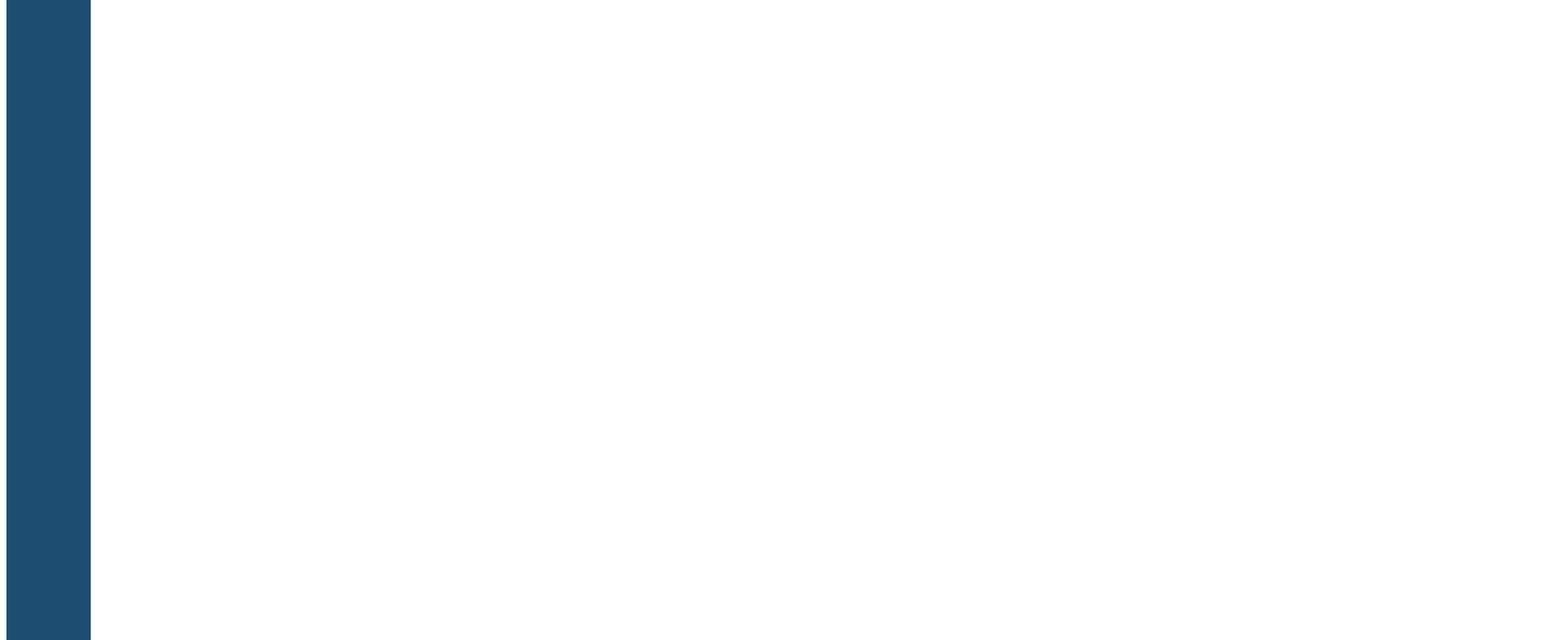
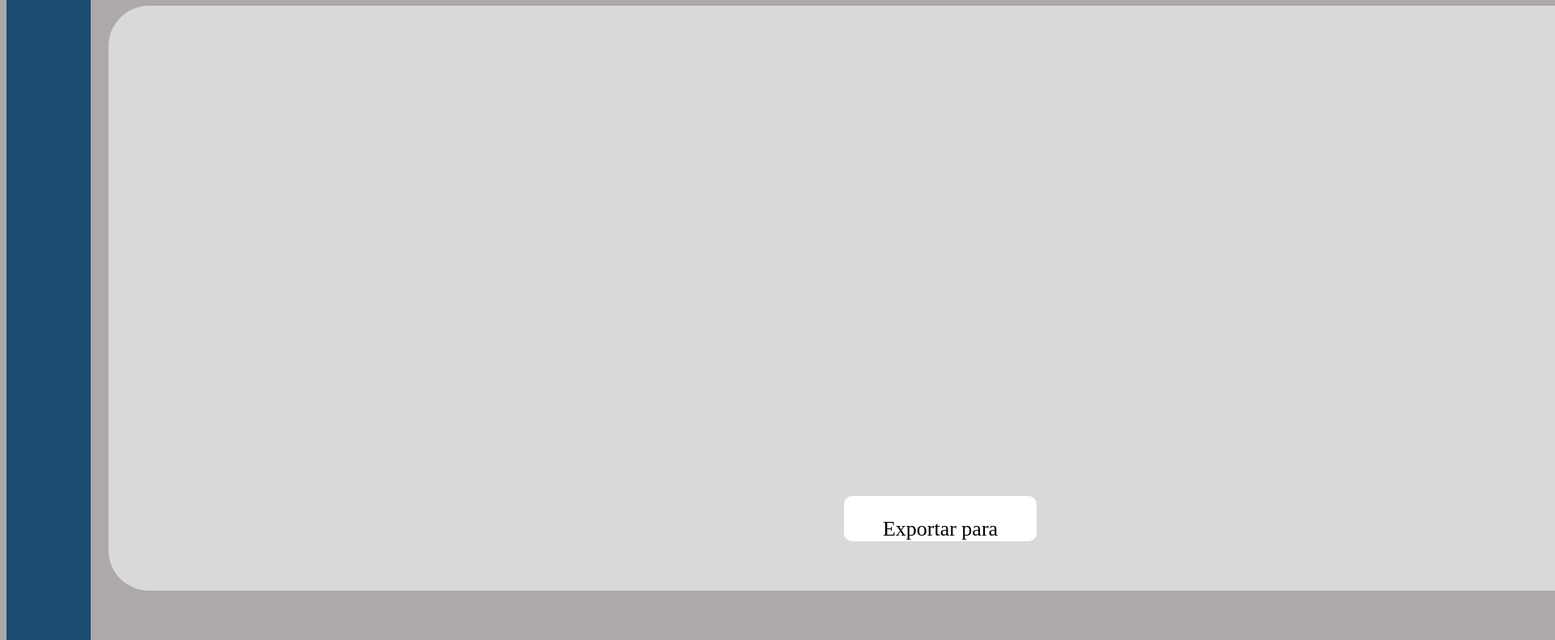
Before and after one commit to DevNoahF/VrumVrumHealth, a plain HTML site: page src/pages/adm/adm_paciente_table.html in a window 1280 px wide. Shown: the part 131-922 px from the top of the page at 81% size, 1920 px wide, since content can reach past the window. Drawn offline with Linux system fonts and the light colour scheme.

Commit message:
WIP- fixed side bar, create patients table and export

```diff
--- a/src/pages/adm/adm_paciente_table.css
+++ b/src/pages/adm/adm_paciente_table.css
@@ -1,5 +1,9 @@
+html{
+    height: 100%;
+}
+
 body{
-    color: #ADA9A9;
+    background: #ADA9A9;
 }
 
 h1{
@@ -20,13 +24,39 @@ p{
 #titulo{
     font-family: Arial ;
     text-align: left;
+    display: inline-block;
+
     padding-left: 175px;
     padding-top: 50px;
     font-size: 64
 }
 
 .side_bar{
+    float: left;
     width: 104px;
     height: 1081px;
     background-color: #1d4d71;
 }
+
+.tabela{
+    width:3264px;
+    height:723px;
+    margin-left:10%;
+    border-radius: 50px;
+    background: #D9D9D9;
+}
+
+#exportar{
+    position: fixed;
+    bottom:0;
+    right: 0;
+    border-radius: 10px;
+    width: 238px;
+    height: 56px;
+    background: #FFFFFF;
+}
+
+#export_text{
+    text-align: center;
+    font-size: 26px;
+}
--- a/src/pages/adm/adm_paciente_table.html
+++ b/src/pages/adm/adm_paciente_table.html
@@ -9,5 +9,11 @@
 <body>
     <h1 id="titulo">Solicitações Aprovadas</h1>
     <div class="side_bar"></div>
+
+    <div class="tabela"></div>
+
+    <div id="exportar">
+        <p id="export_text">Exportar para</p>
+    </div>
 </body>
 </html>
```
